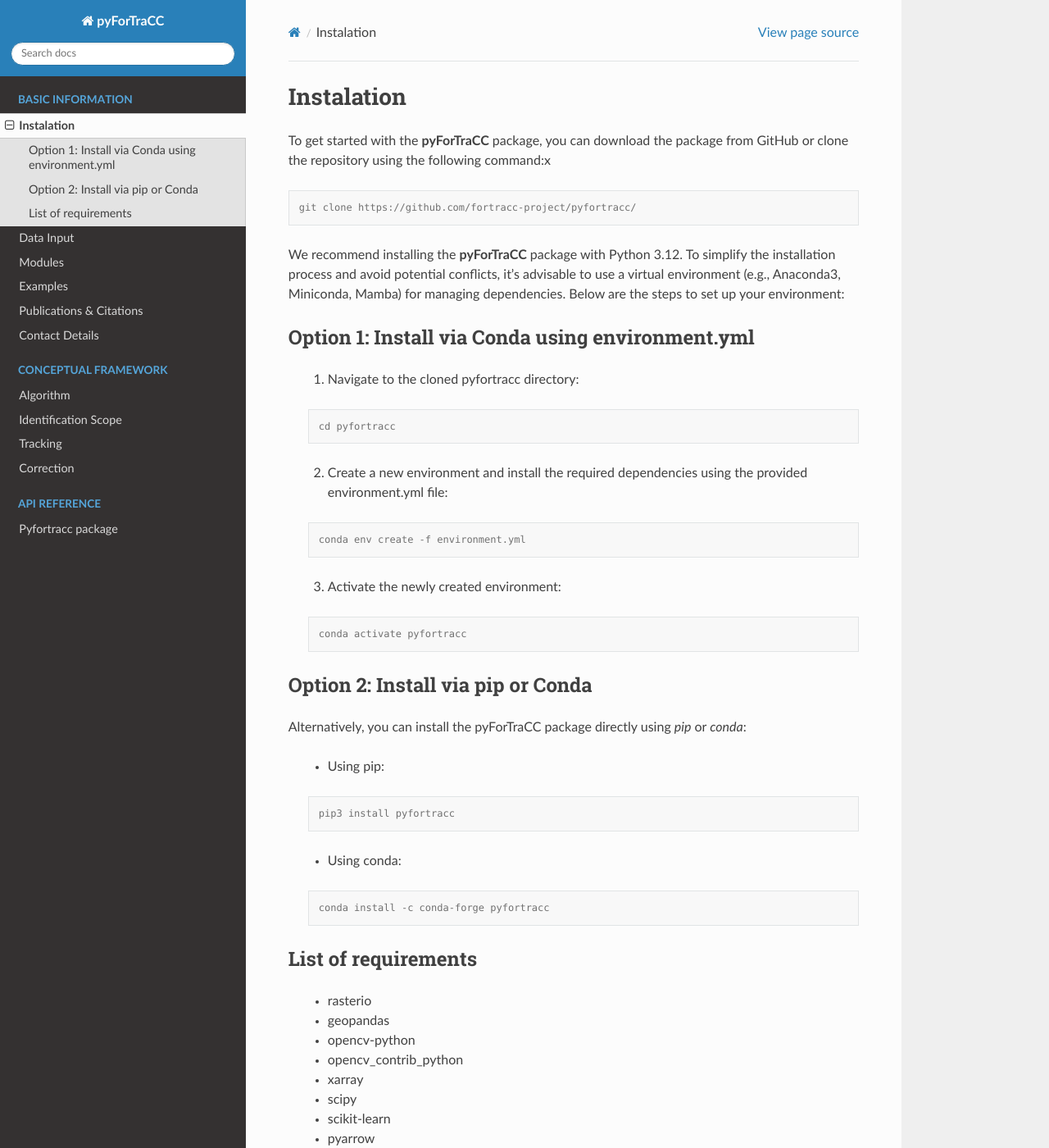
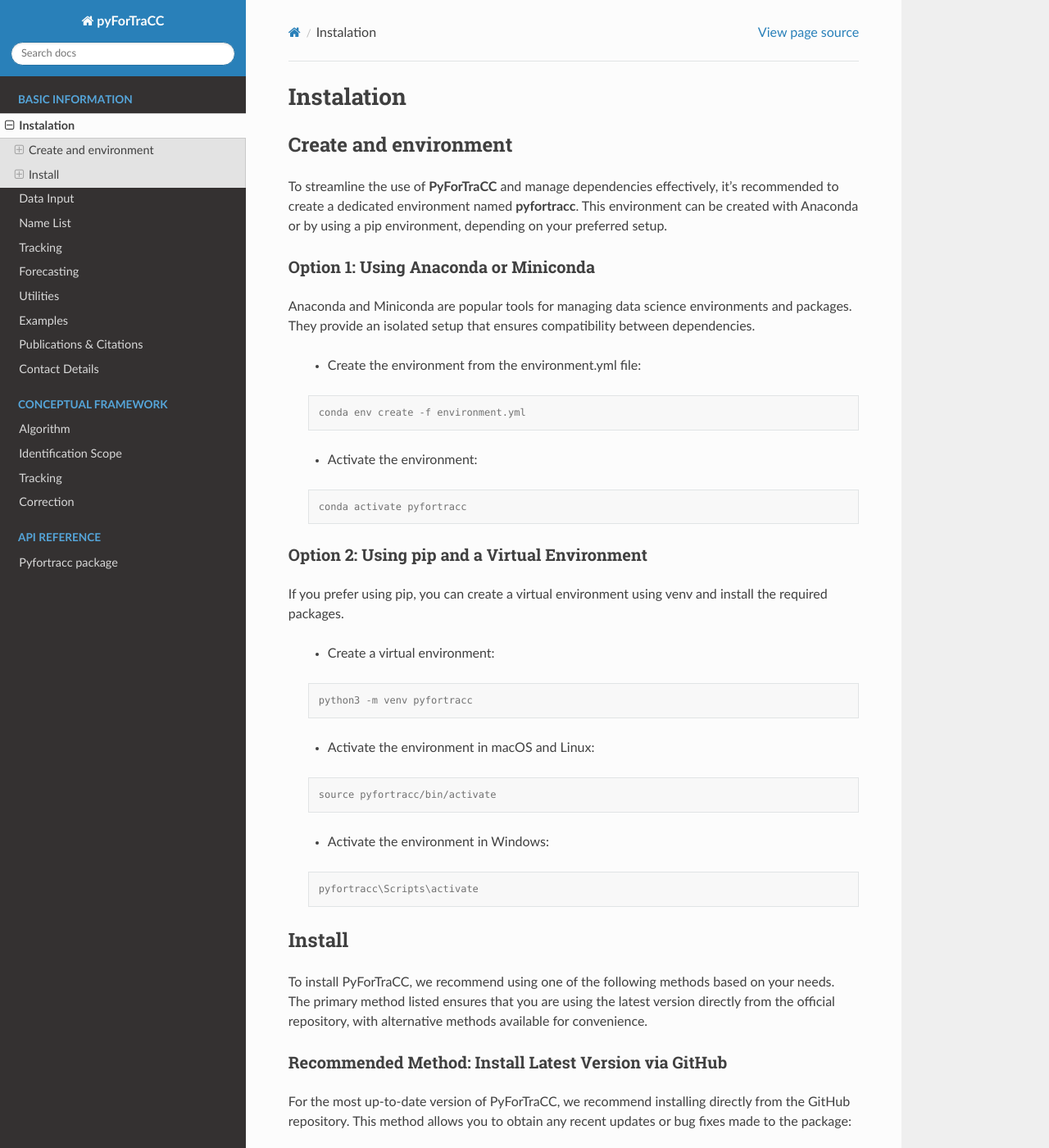
Before and after one commit to fortracc/pyfortracc, a Sphinx documentation site: the page built from doc/BI/BI_INSTALL.rst, in a window 1280 px wide and 1400 px high. Shown: the whole window at 82% size. Built offline with Sphinx 7.4.7 and the Read the Docs theme 3.1.0, drawn with Linux system fonts in a browser that asks for light colours; some of the changed text lies outside the part shown.

Commit message:
update rst guide

```diff
--- a/doc/API/API_MODULES.rst
+++ b/doc/API/API_MODULES.rst
@@ -5,6 +5,7 @@
     :caption: Submodules
     :maxdepth: 2
 
+    API_description
     API_cluster_linking
     API_features_extraction
     API_forecast
--- a/doc/BI/BI_MODULES.rst
+++ b/doc/API/API_description.rst
@@ -1,4 +1,4 @@
-Modules
+Modules Description
 ####################################################
 
 Cluster linking
--- a/doc/BI/BI_INSTALL.rst
+++ b/doc/BI/BI_INSTALL.rst
@@ -1,56 +1,95 @@
 Instalation
-=======================================================
+========================================================
 
-To get started with the **pyForTraCC** package, you can download the package from GitHub or clone the repository using the following command:x
+Create and environment
+--------------------------------------------------------
 
-.. code-block:: console
+To streamline the use of **PyForTraCC** and manage dependencies effectively, it's recommended to create a dedicated environment named **pyfortracc**.
+This environment can be created with Anaconda or by using a pip environment, depending on your preferred setup.
 
-    git clone https://github.com/fortracc-project/pyfortracc/
+Option 1: Using Anaconda or Miniconda
+~~~~~~~~~~~~~~~~~~~~~~~~~~~~~~~~~~~~~~~~~~~~~~~~~~~~~~~~
 
-We recommend installing the **pyForTraCC** package with Python 3.12. To simplify the installation process and avoid potential conflicts, it's advisable
-to use a virtual environment (e.g., Anaconda3, Miniconda, Mamba) for managing dependencies. Below are the steps to set up your environment:
+Anaconda and Miniconda are popular tools for managing data science environments and packages. They provide an isolated setup that ensures
+compatibility between dependencies.
 
-Option 1: Install via Conda using environment.yml
-****************************************************
-
-    1. Navigate to the cloned pyfortracc directory:
-
-    .. code-block:: console
-
-        cd pyfortracc
-
-    2. Create a new environment and install the required dependencies using the provided environment.yml file:
+    * Create the environment from the environment.yml file:
 
     .. code-block:: console
 
         conda env create -f environment.yml
 
-    3. Activate the newly created environment:
+    * Activate the environment:
 
     .. code-block:: console
 
         conda activate pyfortracc
 
-Option 2: Install via pip or Conda
-****************************************************
+Option 2: Using pip and a Virtual Environment
+~~~~~~~~~~~~~~~~~~~~~~~~~~~~~~~~~~~~~~~~~~~~~~~~~~~~~~~~
 
-Alternatively, you can install the pyForTraCC package directly using `pip` or `conda`:
+If you prefer using pip, you can create a virtual environment using venv and install the required packages.
 
-    * Using pip:
+    * Create a virtual environment:
 
     .. code-block:: console
 
-        pip3 install pyfortracc
+        python3 -m venv pyfortracc
 
-    * Using conda:
+    * Activate the environment in macOS and Linux:
 
     .. code-block:: console
 
-        conda install -c conda-forge pyfortracc
+        source pyfortracc/bin/activate
+
+    * Activate the environment in Windows:
+
+    .. code-block:: console
+
+        pyfortracc\Scripts\activate
 
 
+Install
+--------------------------------------------------------
+To install PyForTraCC, we recommend using one of the following methods based on your needs. The primary method listed
+ensures that you are using the latest version directly from the official repository, with alternative methods available for convenience.
+
+Recommended Method: Install Latest Version via GitHub
+~~~~~~~~~~~~~~~~~~~~~~~~~~~~~~~~~~~~~~~~~~~~~~~~~~~~~~~~
+For the most up-to-date version of PyForTraCC, we recommend installing directly from the GitHub repository. This method allows you
+to obtain any recent updates or bug fixes made to the package:
+
+.. code-block:: console
+
+    pip3 install --upgrade git+https://github.com/fortracc/pyfortracc.git@main#egg=pyfortracc
+
+This command installs PyForTraCC from the main branch, ensuring you have the latest stable version available.
+
+Alternative Method: Install via Conda
+~~~~~~~~~~~~~~~~~~~~~~~~~~~~~~~~~~~~~~~~~~~~~~~~~~~~~~~~
+If you prefer to use conda for package management, PyForTraCC is also available through the conda-forge channel. While this version might
+lag slightly behind the latest GitHub version, it is a convenient option for users within the conda ecosystem:
+
+.. code-block:: console
+
+    conda install -c conda-forge pyfortracc
+
+Alternative Method: Install via PyPI
+~~~~~~~~~~~~~~~~~~~~~~~~~~~~~~~~~~~~~~~~~~~~~~~~~~~~~~~~
+PyForTraCC is available on PyPI as well. This option provides a stable release but may not include the latest features or fixes. To install from PyPI, use:
+
+.. code-block:: console
+
+    pip3 install pyfortracc
+
+Each of these methods will install PyForTraCC, but we strongly recommend the GitHub installation if you want the most current version for
+ongoing developments and improvements.
+
 List of requirements
-****************************************************
+~~~~~~~~~~~~~~~~~~~~~~~~~~~~~~~~~~~~~~~~~~~~~~~~~~~~~~~~
+The following libraries are required to ensure that PyForTraCC functions optimally. These dependencies support various essential tasks such as
+data handling, geographic and spatial operations, scientific computing, and performance monitoring. Before running the PyForTraCC library, please
+ensure these packages are installed within your environment.
 
     - rasterio
     - geopandas
@@ -67,3 +106,6 @@
     - ipython
     - ipykernel
     - psutil
+
+We recommend installing the **pyForTraCC** package with Python 3.12. To simplify the installation process and avoid potential conflicts, it's advisable
+to use a virtual environment (e.g., Anaconda3, Miniconda, Mamba) for managing dependencies.
--- a/doc/index.rst
+++ b/doc/index.rst
@@ -30,7 +30,10 @@
 
    BI/BI_INSTALL
    BI/BI_DATA
-   BI/BI_MODULES
+   BI/BI_NAMELIST
+   BI/BI_TRACKING
+   BI/BI_FORECAST
+   BI/BI_UTILITIES
    BI/BI_EXAMPLES
    BI/BI_PUBLICATIONS
    BI/BI_CONTACT
```
Also changed, not shown: doc/BI/BI_DATA.rst (+32 -3 lines), doc/BI/BI_EXAMPLES.rst (+16 -11 lines), doc/BI/BI_FORECAST.rst (added, +11 -0 lines), doc/BI/BI_NAMELIST.rst (added, +61 -0 lines), doc/BI/BI_TRACKING.rst (added, +53 -0 lines), doc/BI/BI_UTILITIES.rst (added, +52 -0 lines), doc/BI/image/tracking_process.png (added), doc/BI/image/utility_1.png (added), doc/BI/image/utility_2.gif (added), doc/BI/image/utility_3.png (added).
